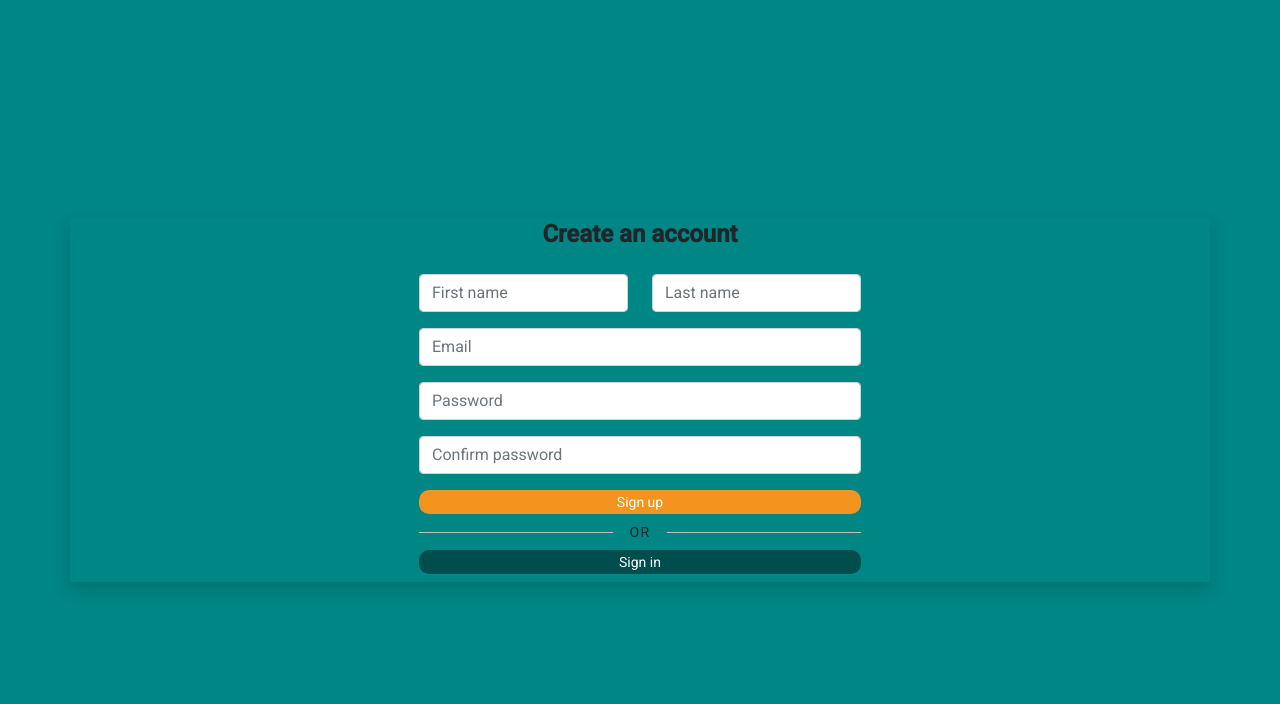
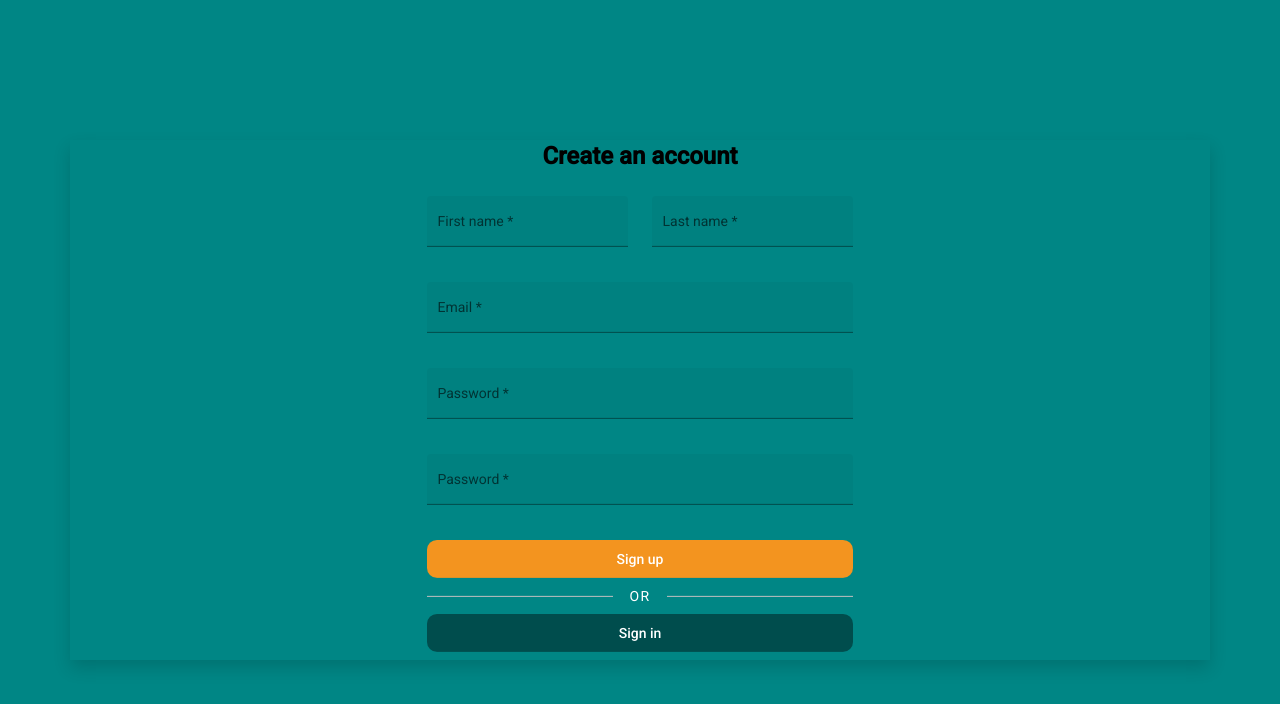
Before and after one commit to AutomeEdwin/myConcreteCasting, an Angular app in the folder frontend/: page /register in a window 1280 px wide. Shown: the top 704 px of the page. Built offline with nearby package versions, Linux system fonts and the light colour scheme.

Commit message:
updated form fields from bootstrap to angular material

```diff
--- a/frontend/src/app/register/register.component.html
+++ b/frontend/src/app/register/register.component.html
@@ -5,43 +5,62 @@
     <div class="row form-group">
       <!--First name-->
       <div class="col py-2">
+        <mat-form-field
+          appearance="fill"
+          MatFormFieldControl="email"
+          class="w-100"
+        >
+          <mat-label>First name</mat-label>
           <input
+            matInput
             formControlName="firstName"
             type="text"
             id="firstName"
-          class="form-control"
-          placeholder="First name"
             [ngClass]="{ 'is-invalid': submitted && f.firstName.errors }"
           />
           <div *ngIf="submitted && f.firstName.errors" class="invalid-feedback">
-          <div *ngIf="f.firstName.errors.required">First name is required</div>
+            <div *ngIf="f.firstName.errors.required">
+              First name is required
             </div>
+          </div>
+        </mat-form-field>
       </div>
 
       <!--Last name-->
       <div class="col py-2 form-group">
+        <mat-form-field
+          appearance="fill"
+          MatFormFieldControl="password"
+          class="w-100"
+        >
+          <mat-label>Last name</mat-label>
           <input
+            matInput
             formControlName="lastName"
             type="text"
             id="lastName"
-          class="form-control"
-          placeholder="Last name"
             [ngClass]="{ 'is-invalid': submitted && f.lastName.errors }"
           />
           <div *ngIf="submitted && f.firstName.errors" class="invalid-feedback">
             <div *ngIf="f.firstName.errors.required">Last Name is required</div>
           </div>
+        </mat-form-field>
       </div>
     </div>
 
     <!--Email-->
     <div class="py-2 form-group">
+      <mat-form-field
+        appearance="fill"
+        MatFormFieldControl="password"
+        class="w-100"
+      >
+        <mat-label>Email</mat-label>
         <input
+          matInput
           formControlName="email"
           type="email"
           id="email"
-        class="form-control"
-        placeholder="Email"
           [ngClass]="{ 'is-invalid': submitted && f.email.errors }"
         />
         <div *ngIf="submitted && f.email.errors" class="invalid-feedback">
@@ -50,16 +69,22 @@
             Email must be a valid email address
           </div>
         </div>
+      </mat-form-field>
     </div>
 
     <!--Password-->
     <div class="form-group py-2">
+      <mat-form-field
+        appearance="fill"
+        MatFormFieldControl="password"
+        class="w-100"
+      >
+        <mat-label>Password</mat-label>
         <input
+          matInput
           formControlName="password"
           type="password"
           id="password"
-        class="form-control"
-        placeholder="Password"
           [ngClass]="{ 'is-invalid': submitted && f.password.errors }"
         />
         <div *ngIf="submitted && f.password.errors" class="invalid-feedback">
@@ -68,16 +93,22 @@
             Password must be at least 8 characters
           </div>
         </div>
+      </mat-form-field>
     </div>
 
     <!--Password Confirmation-->
     <div class="py-2 form-group">
+      <mat-form-field
+        appearance="fill"
+        MatFormFieldControl="password"
+        class="w-100"
+      >
+        <mat-label>Password</mat-label>
         <input
+          matInput
           formControlName="passwordConfirm"
           type="password"
           id="passwordConfirm"
-        class="form-control"
-        placeholder="Confirm password"
           [ngClass]="{ 'is-invalid': submitted && f.passwordConfirm.errors }"
         />
         <div
@@ -91,16 +122,19 @@
             Passwords must match
           </div>
         </div>
+      </mat-form-field>
     </div>
 
     <div class="py-2">
-      <button class="signUpBtn" type="submit">Sign up</button>
+      <button mat-button class="signUpBtn" type="submit">Sign up</button>
     </div>
 
     <div class="text-divider">OR</div>
 
     <div class="py-2">
-      <button [routerLink]="'/login'" class="signInBtn">Sign in</button>
+      <button mat-button [routerLink]="'/login'" class="signInBtn">
+        Sign in
+      </button>
     </div>
   </form>
 </div>
--- a/frontend/src/app/register/register.component.scss
+++ b/frontend/src/app/register/register.component.scss
@@ -1,4 +1,5 @@
 .container {
+  color: #ffffff;
   justify-content: center;
   display: flex;
   align-items: center;
@@ -10,6 +11,10 @@
   left: 50%;
   -ms-transform: translate(-50%, -50%);
   transform: translate(-50%, -50%);
+}
+
+h1 {
+  color: black;
 }
 
 button {
```
Lines whose indentation alone changed are shown as unchanged.
